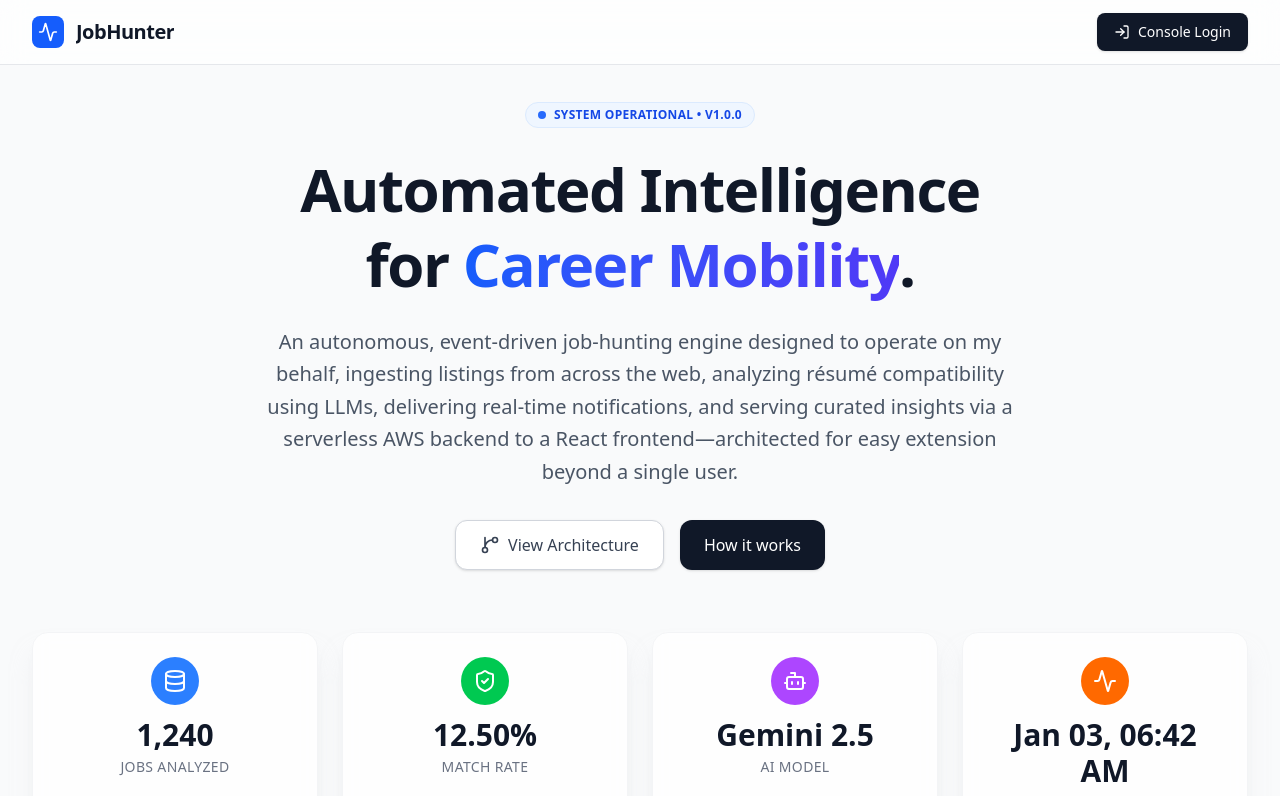
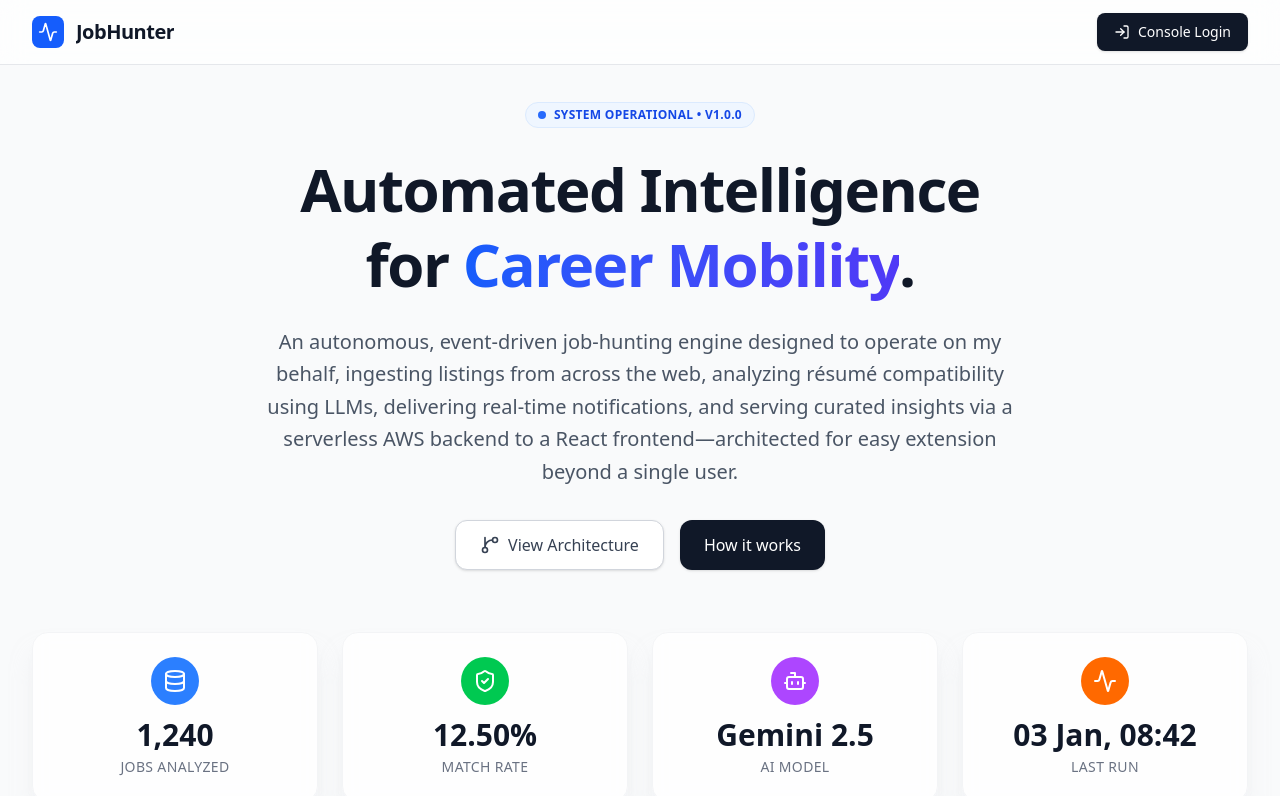
Before and after one commit to iamvusumzi/jobhunter-dashboard, a React (Vite) app: page / in a window 1280 px wide. Shown: the top 796 px of the page. Built offline with nearby package versions, Linux system fonts and the light colour scheme; no server answers.

Commit message:
feat: implement SAST date formatting utility and update components to use it

```diff
--- a/src/components/ui/JobHeaderCard.tsx
+++ b/src/components/ui/JobHeaderCard.tsx
@@ -8,6 +8,7 @@ import {
   RefreshCw,
 } from "lucide-react";
 import type { RecruitmentStatus } from "../../types/job";
+import { formatDateSAST } from "../../utils/date";
 
 type JobHeaderJob = {
   id: number;
@@ -64,7 +65,7 @@ const JobHeaderCard = ({
               </span>
               <span className="flex items-center">
                 <Calendar className="h-4 w-4 mr-1.5 text-gray-400" />
-                {new Date(job.createdAt).toLocaleDateString()}
+                {formatDateSAST(job.createdAt)}
               </span>
             </div>
           </div>
--- a/src/components/ui/JobsTable.tsx
+++ b/src/components/ui/JobsTable.tsx
@@ -2,14 +2,14 @@ import { Link } from "react-router-dom";
 import { ExternalLink, Loader2, Search } from "lucide-react";
 import StatusBadge from "./StatusBadge";
 import type { JobListing } from "../../types/job";
+import { formatDateSAST } from "../../utils/date";
 
 interface JobsTableProps {
   items: JobListing[];
   loading: boolean;
 }
 
-const formatDate = (value: string | Date) =>
-  new Date(value).toLocaleDateString();
+const formatDate = (value: string | Date) => formatDateSAST(value);
 
 const JobsTable = ({ items, loading }: JobsTableProps) => {
   const isEmpty = items.length === 0 && !loading;
--- a/src/features/executions/ExecutionDetail.tsx
+++ b/src/features/executions/ExecutionDetail.tsx
@@ -7,6 +7,7 @@ import clsx from "clsx";
 import MetricCard from "../../components/ui/MetricCard";
 import Loader from "../../components/ui/Loader";
 import ExecutionSourceLogs from "./ExecutionSourceLogs";
+import { formatDateTimeSAST } from "../../utils/date";
 
 const ExecutionDetail = () => {
   const { id } = useParams<{ id: string }>();
@@ -60,7 +61,7 @@ const ExecutionDetail = () => {
               {exec.id.substring(0, 8)}...
             </span>
             <span className="text-gray-300">•</span>
-            {new Date(exec.startedAt).toLocaleString()}
+            {formatDateTimeSAST(exec.startedAt)}
           </p>
         </div>
 
--- a/src/features/executions/ExecutionsTable.tsx
+++ b/src/features/executions/ExecutionsTable.tsx
@@ -1,6 +1,7 @@
 import { Loader2 } from "lucide-react";
 import ExecutionStatusBadge from "./ExecutionStatus";
 import type { ExecutionResponse } from "../../types/observations";
+import { formatDateTimeSAST } from "../../utils/date";
 
 interface ExecutionsTableProps {
   items: ExecutionResponse[];
@@ -36,7 +37,7 @@ const ExecutionsTable = ({
                 <div className="flex items-start justify-between gap-3">
                   <ExecutionStatusBadge status={exec.status} />
                   <span className="text-xs text-gray-500 whitespace-nowrap">
-                    {new Date(exec.startedAt).toLocaleString()}
+                    {formatDateTimeSAST(exec.startedAt)}
                   </span>
                 </div>
 
@@ -110,7 +111,7 @@ const ExecutionsTable = ({
                       <ExecutionStatusBadge status={exec.status} />
                     </td>
                     <td className="px-6 py-4 whitespace-nowrap text-sm text-gray-900">
-                      {new Date(exec.startedAt).toLocaleString()}
+                      {formatDateTimeSAST(exec.startedAt)}
                     </td>
                     <td className="px-6 py-4 whitespace-nowrap text-sm font-medium text-gray-900">
                       {exec.totalJobsReceived}
--- a/src/features/public/PublicLanding.tsx
+++ b/src/features/public/PublicLanding.tsx
@@ -25,7 +25,8 @@ const PublicLanding = () => {
   const lastRunLabel = useMemo(() => {
     if (!stats || !stats.lastRunTime) return undefined;
     const d = new Date(stats.lastRunTime);
-    return d.toLocaleString([], {
+    return d.toLocaleString("en-ZA", {
+      timeZone: "Africa/Johannesburg",
       month: "short",
       day: "2-digit",
       hour: "2-digit",
--- /dev/null
+++ b/src/utils/date.ts
@@ -0,0 +1,21 @@
+export const formatDateTimeSAST = (date: string | Date) => {
+  return new Date(date).toLocaleString("en-ZA", {
+    timeZone: "Africa/Johannesburg",
+    year: "numeric",
+    month: "2-digit",
+    day: "2-digit",
+    hour: "2-digit",
+    minute: "2-digit",
+    second: "2-digit",
+    hour12: false,
+  });
+};
+
+export const formatDateSAST = (date: string | Date) => {
+  return new Date(date).toLocaleDateString("en-ZA", {
+    timeZone: "Africa/Johannesburg",
+    year: "numeric",
+    month: "2-digit",
+    day: "2-digit",
+  });
+};
```
